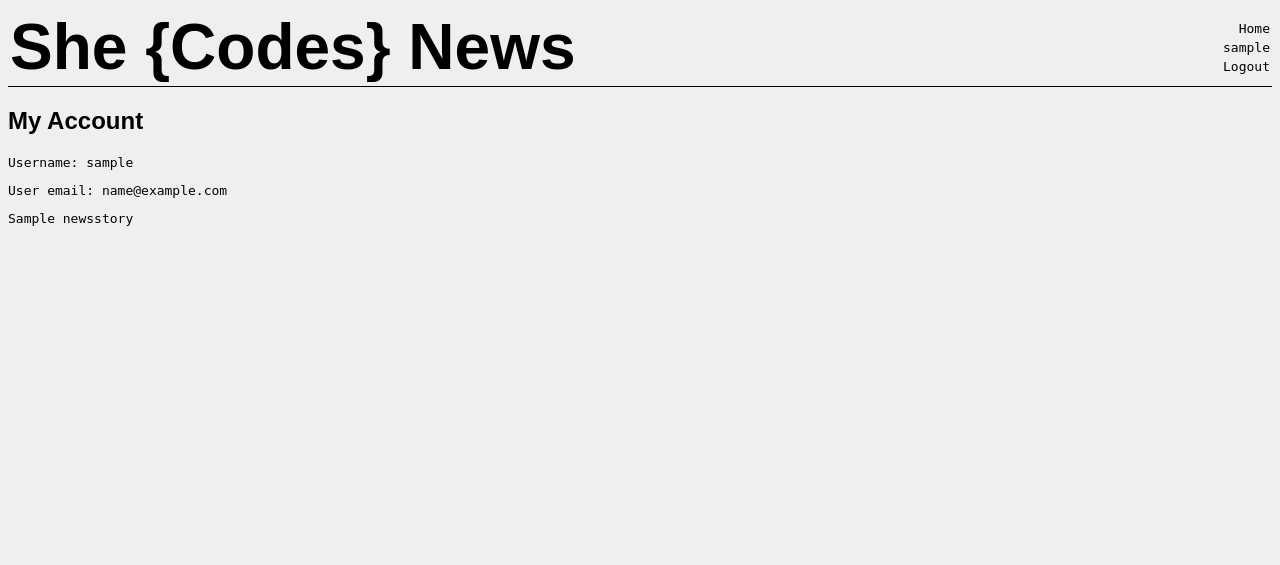
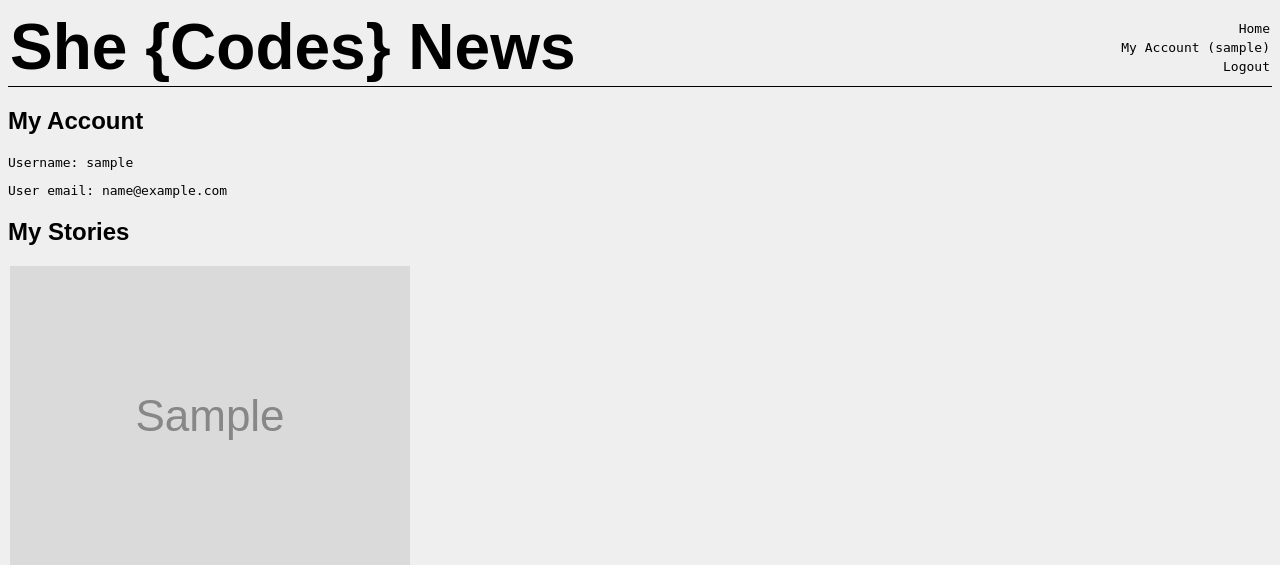
Before and after one commit to mayadomi/django_project, a Django app: page /users/view-account/ in a window 1280 px wide. Shown: the top 565 px of the page. Run offline with Django 4.2, Linux system fonts and the light colour scheme; a user stored in the database is signed in; tables that the repository leaves empty hold one stand-in row (values such as "Sample post"); grey boxes marked "Sample" are stand-in pictures; parts of the project's set-up code (start-up, migrations or seed data) failed here and were passed over; some web fonts are replaced.

Commit message:
Tuple fix and addition of stories to users account view and showing/hiding of things based on if user is logged in or not.

```diff
--- a/she_codes_news/news/templates/news/index.html
+++ b/she_codes_news/news/templates/news/index.html
@@ -7,7 +7,11 @@
 
     {% block content %}
         <br>
-        <a href="{% url 'news:newStory' %}">Write New Story</a>
+        {% if request.user.is_authenticated %}
+            <a href="{% url 'news:newStory' %}">Write New Story</a>
+        {% else %}
+            <a href="{% url 'users:createAccount' %}">Create an Account and share the noms!</a>
+        {% endif %}
         <h2>Latest News</h2>
 
         <div id="latest-stories">
--- a/she_codes_news/news/urls.py
+++ b/she_codes_news/news/urls.py
@@ -1,11 +1,13 @@
 from django.urls import path
 from . import views
+from users import views as users_views
 
 app_name = 'news'
 
 urlpatterns = [
     path('', views.IndexView.as_view(), name='index'),
     path('<int:pk>/', views.StoryView.as_view(), name='story'),
-    path('add-story/', views.AddStoryView.as_view(), name='newStory')
+    path('add-story/', views.AddStoryView.as_view(), name='newStory'),
+    path('create-account/', users_views.CreateAccountView.as_view(), name='createAccount' )
 
 ]
--- a/she_codes_news/templates/nav.html
+++ b/she_codes_news/templates/nav.html
@@ -4,7 +4,7 @@
     <a href="#">Logout</a>
     <a href="#">Login</a> {% endcomment %}
     {% if request.user.is_authenticated %}
-        <a href="{% url 'users:viewAccount' %}">{{ user.username }}</a>
+        <a href="{% url 'users:viewAccount' %}">My Account ({{ user.username }})</a>
         <a href="{% url 'logout' %}">Logout</a>
     {% else %}
         <a href="{% url 'login' %}">Login</a>
--- a/she_codes_news/users/models.py
+++ b/she_codes_news/users/models.py
@@ -7,4 +7,4 @@ class CustomUser(AbstractUser):
     pass
 
     def __str__(self):
-        return self.username, self.pk
+        return self.username
--- a/she_codes_news/users/templates/users/viewAccount.html
+++ b/she_codes_news/users/templates/users/viewAccount.html
@@ -6,6 +6,8 @@
 {% endblock %} {% endcomment %}
 
 {% block content %}
+{% if request.user.is_authenticated %}
+
     <h2>My Account</h2>
     <div id="user-account">
         <p>Username: {{ user.username }}</p>
@@ -14,8 +16,16 @@
         </div>
     </div>
     <div id="user-stories">
+        <h2>My Stories</h2>
         {% for story in user_stories %}
-        <p>{{ story.title }}</p>
+            {% comment %} <p>{{ story.title }}</p> {% endcomment %}
+            {% include "news/storyCard.html" with story=story %}
         {% endfor %}
     </div>
+
+    {% else %}
+        <h2>Oops you're meant to be signed in to see this....</h2>
+        <a href="{% url 'users:createAccount'%}">Create an account?</a>
+
+    {% endif %}
 {% endblock %}
```
Also changed, not shown: she_codes_news/news/migrations/0001_initial.py, she_codes_news/news/migrations/0002_initial.py, she_codes_news/news/views.py (line endings or trailing spaces), she_codes_news/users/migrations/0001_initial.py. Lines whose indentation alone changed are shown as unchanged.
